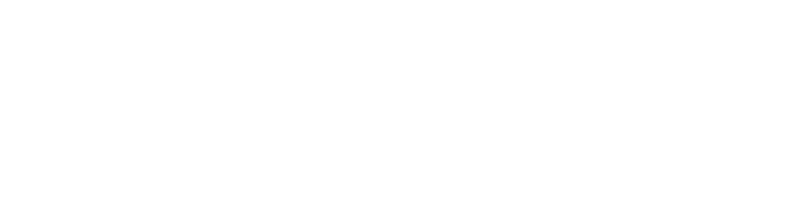
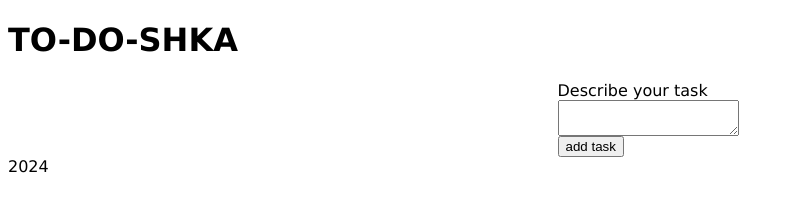
Before and after one commit to Podexus23/23-to-do, a website: page index.html in a window 1280 px wide. Shown: the whole page, without its empty margins (0-794 px from the left). Drawn offline with Linux system fonts and the light colour scheme.

Commit message:
feat: add tasks a line from form

```diff
--- a/index.html
+++ b/index.html
@@ -3,7 +3,65 @@
   <head>
     <meta charset="UTF-8" />
     <meta name="viewport" content="width=device-width, initial-scale=1.0" />
+    <style>
+      * {
+        box-sizing: border-box;
+      }
+
+      body {
+        font-family: Verdana, Geneva, Tahoma, sans-serif;
+        width: 100%;
+      }
+
+      .main {
+        width: 100%;
+        display: flex;
+        flex-direction: column;
+        justify-content: center;
+        align-items: center;
+      }
+
+      .form-elem {
+        display: flex;
+        flex-direction: column;
+      }
+    </style>
     <title>To-do App</title>
   </head>
-  <body></body>
+  <body>
+    <header class="header">
+      <h1 class="header-heading">TO-DO-SHKA</h1>
+    </header>
+    <main class="main">
+      <div class="add-task">
+        <form class="add-task-form" method="post">
+          <div class="task-decription form-elem">
+            <label for="task-description">Describe your task</label>
+            <textarea name="task-description" id="task-description"></textarea>
+          </div>
+          <button class="add-task-btn btn">add task</button>
+        </form>
+      </div>
+      <div class="to-do-tasks-list"></div>
+    </main>
+    <footer class="footer">
+      <div class="footer-info">
+        <div class="footer-info_year">2024</div>
+      </div>
+    </footer>
+  </body>
+  <script>
+    const form = document.querySelector(".add-task-form");
+    const tasksList = document.querySelector(".to-do-tasks-list");
+    function addTask(e) {
+      e.preventDefault();
+      const taskData = e.target[0].value;
+      const taskDiv = document.createElement("div");
+      taskDiv.classList.add("tasks-list_task");
+      taskDiv.textContent = taskData;
+      tasksList.append(taskDiv);
+      console.log(taskData);
+    }
+    form.addEventListener("submit", addTask);
+  </script>
 </html>
```
Also changed, not shown: README.md (added).
